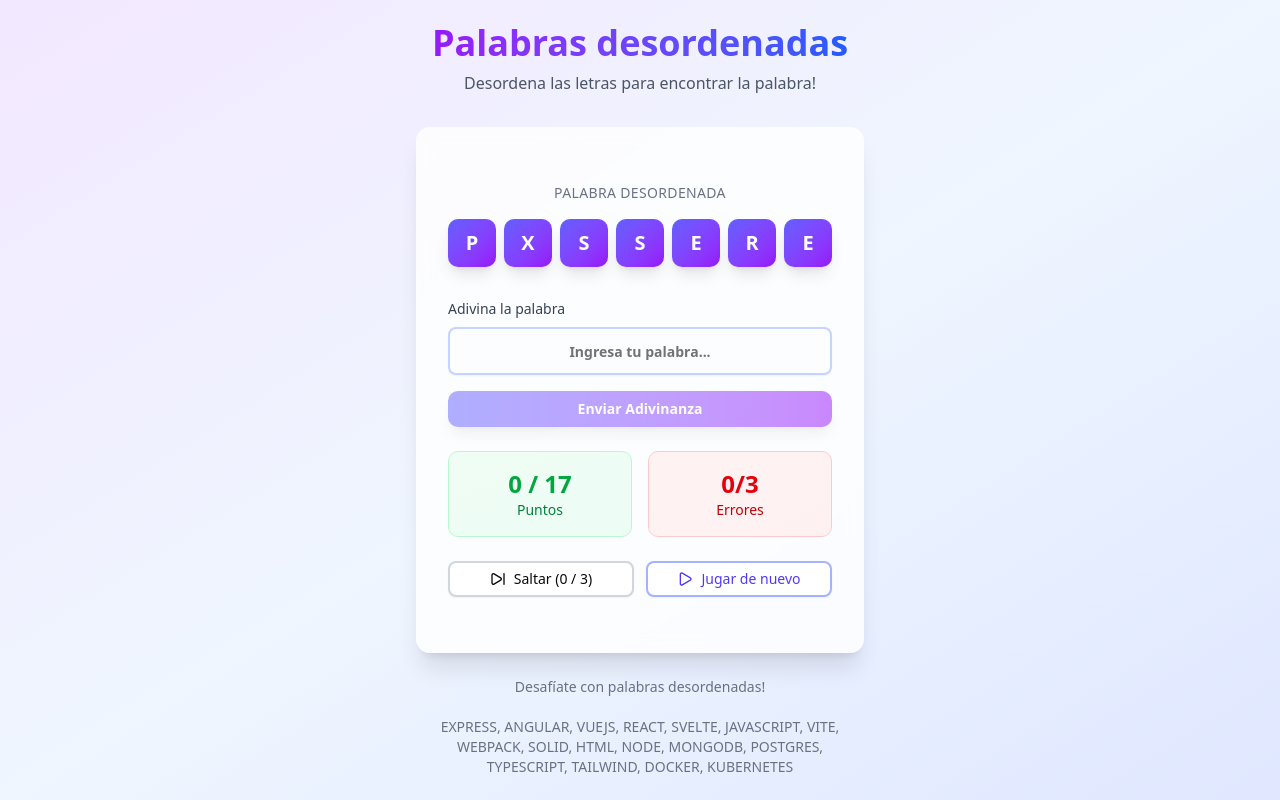
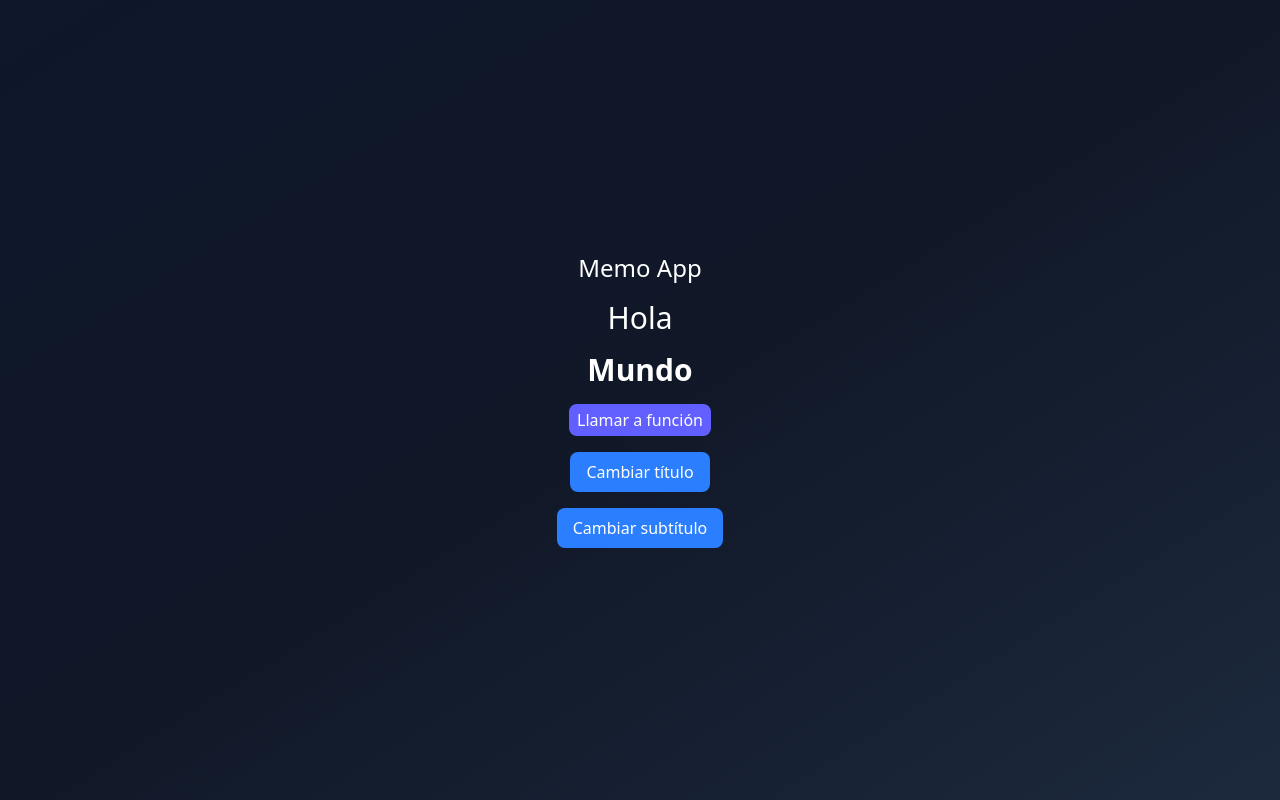
Before and after one commit to WillmanGZ/react-hooks-app, a React (Vite) app: page / in a window 1280 px wide. Built offline with nearby package versions, Linux system fonts and the light colour scheme.

Commit message:
feat: add memorization using memo to avoid unnecesary re-renders

```diff
--- a/src/main.tsx
+++ b/src/main.tsx
@@ -1,6 +1,7 @@
 import { StrictMode } from "react";
 import { createRoot } from "react-dom/client";
 import "./index.css";
+import { MemoHook } from "./memos/MemoHook";
 /* import { HooksApp } from "./HooksApp"; */
 /* import { TrafficLight } from "./useState/TrafficLight"; */
 /* import { TrafficLightWithEffect } from "./useEffect/TrafficLightWithEffect"; */
@@ -8,7 +9,7 @@
 /* import { PokemonPage } from "./examples/PokemonPage";*/
 /* import { FocusScreen } from "./useRef/FocusScreen"; */
 /* import { TasksApp } from "./useReducer/TaskApp"; */
-import { ScrambleWords } from "./useReducer/ScrambleWords";
+/* import { ScrambleWords } from "./useReducer/ScrambleWords"; */
 
 createRoot(document.getElementById("root")!).render(
   <StrictMode>
@@ -19,6 +20,7 @@
     {/* <PokemonPage /> */}
     {/* <FocusScreen /> */}
     {/* <TasksApp /> */}
-    {<ScrambleWords />}
+    {/* {<ScrambleWords />} */}
+    <MemoHook />
   </StrictMode>
 );
--- /dev/null
+++ b/src/memos/MemoHook.tsx
@@ -0,0 +1,31 @@
+import { useState } from "react";
+import { MyTitle } from "./UI/MyTitle";
+import { MySubTitle } from "./UI/MySubTitle";
+
+export const MemoHook = () => {
+  const [title, setTitle] = useState("Hola");
+  const [subTitle, setSubTitle] = useState("Mundo");
+
+  return (
+    <div className="bg-gradient flex flex-col gap-4 ">
+      <h1 className="text-2xl font-thin text-white">Memo App</h1>
+
+      <MyTitle title={title} />
+      <MySubTitle subtitle={subTitle} />
+
+      <button
+        onClick={() => setTitle("Hello")}
+        className="bg-blue-500 text-white px-4 py-2 rounded-md cursor-pointer"
+      >
+        Cambiar título
+      </button>
+
+      <button
+        onClick={() => setSubTitle("World")}
+        className="bg-blue-500 text-white px-4 py-2 rounded-md cursor-pointer"
+      >
+        Cambiar subtítulo
+      </button>
+    </div>
+  );
+};
--- /dev/null
+++ b/src/memos/UI/MySubTitle.tsx
@@ -0,0 +1,19 @@
+import React from "react";
+
+interface Props {
+  subtitle: string;
+}
+
+export const MySubTitle = React.memo(({ subtitle }: Props) => {
+  console.log("My Subtitle re-render");
+
+  return (
+    <>
+      <h6 className="text-3xl font-bold">{subtitle}</h6>
+
+      <button className="bg-indigo-500 text-white px-2 py-1 rounded-md cursor-pointer">
+        Llamar a función
+      </button>
+    </>
+  );
+});
--- /dev/null
+++ b/src/memos/UI/MyTitle.tsx
@@ -0,0 +1,11 @@
+import React from "react";
+
+interface Props {
+  title: string;
+}
+
+export const MyTitle = React.memo(({ title }: Props) => {
+  console.log("My Title re-render");
+
+  return <h1 className="text-3xl">{title}</h1>;
+});
```
